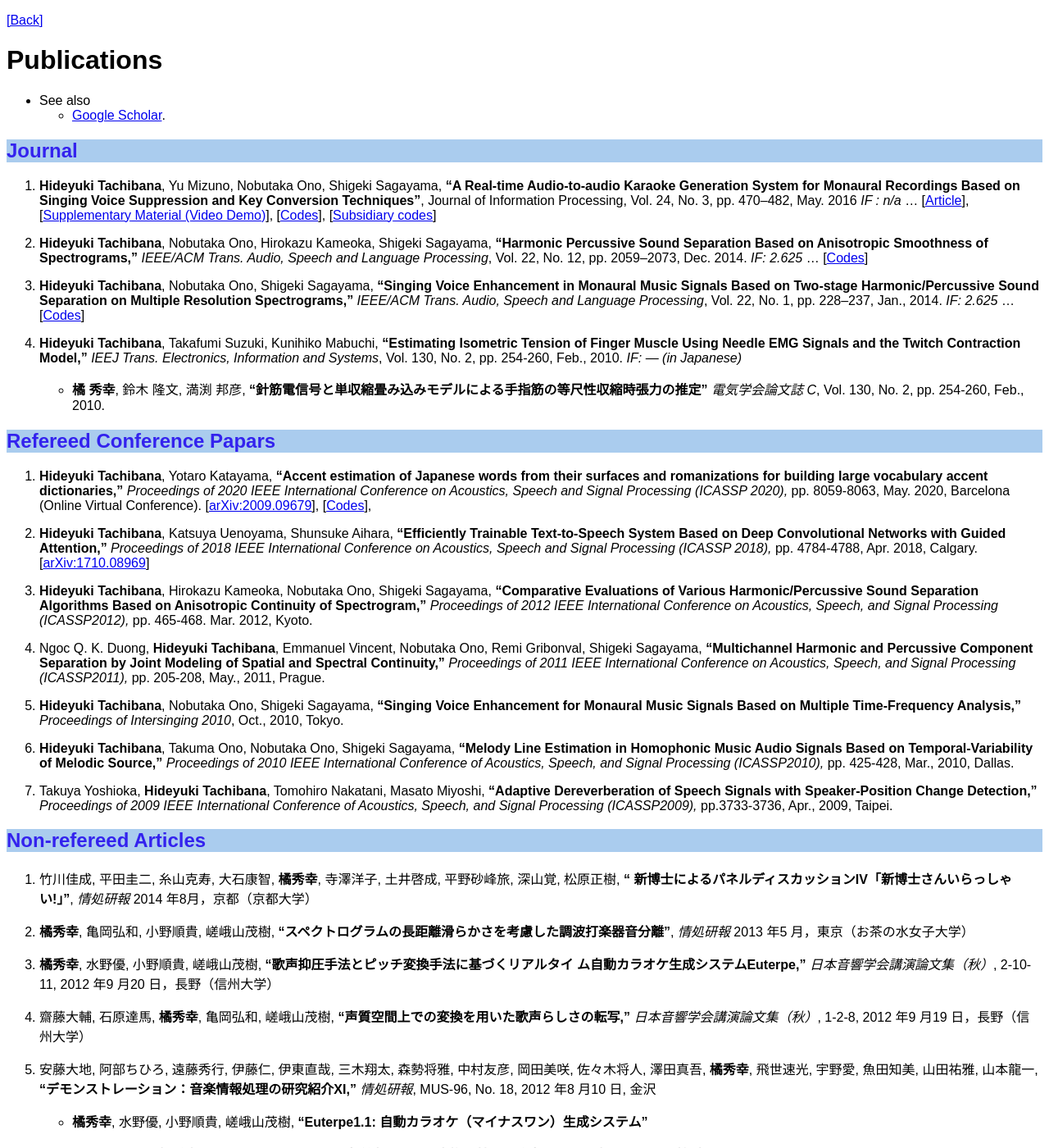
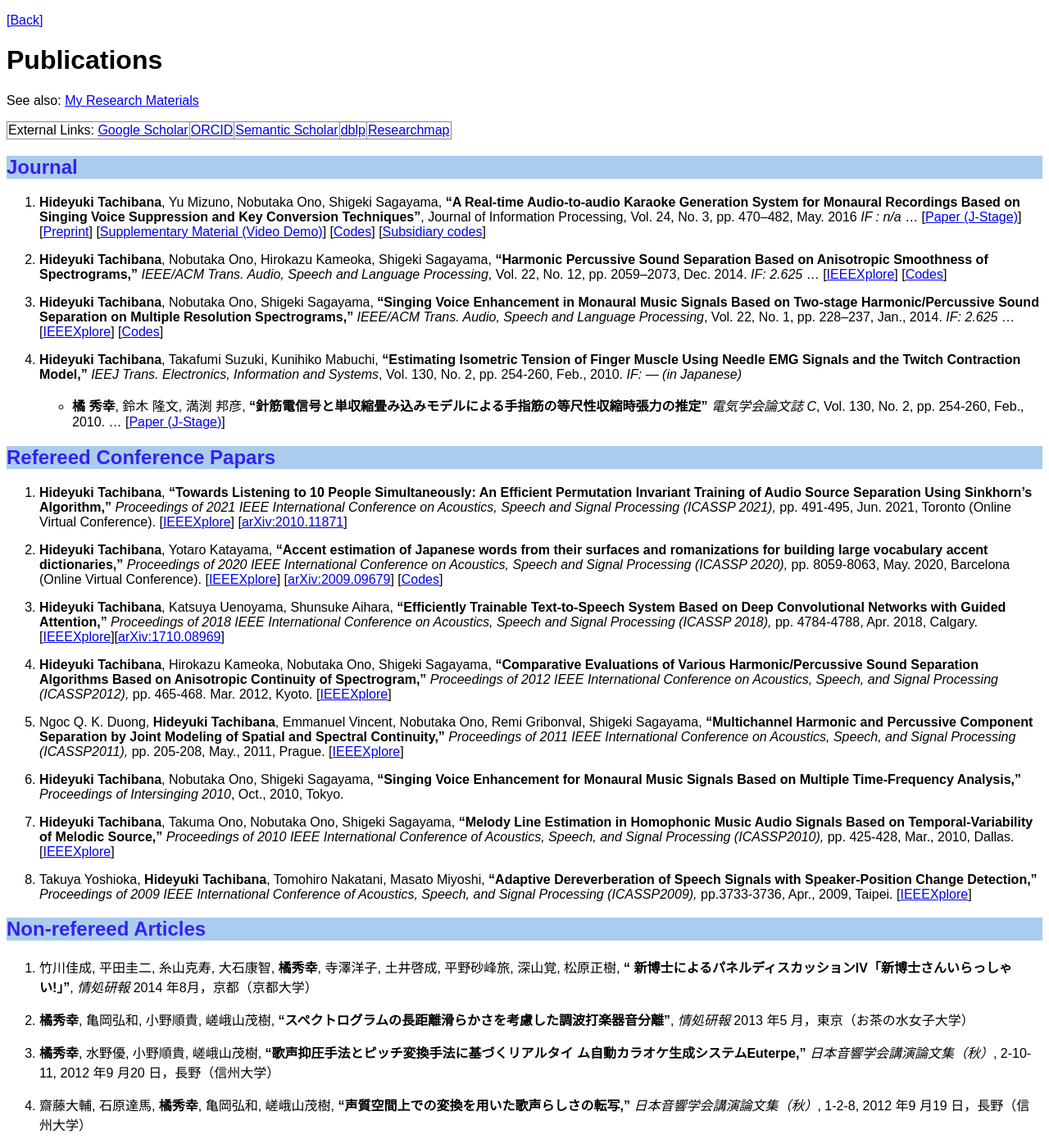
Before and after one commit to tachi-hi/tachi-hi.github.io, a Jekyll site: the page built from publications.md, in a window 1280 px wide and 1400 px high. Shown: the whole window at 82% size. Built offline with Jekyll 4.4.1, drawn with Linux system fonts in a browser that asks for light colours.

Commit message:
add paper links

```diff
--- a/publications.md
+++ b/publications.md
@@ -7,58 +7,74 @@ title: Publications
 
 # Publications
 
-- See also
-   - [Google Scholar](https://scholar.google.co.jp/citations?user=wAXtttwAAAAJ).
+See also: [My Research Materials](https://tachi-hi.github.io/research/)
+
+External Links: [Google Scholar](https://scholar.google.co.jp/citations?user=wAXtttwAAAAJ) | [ORCID](https://orcid.org/0000-0001-5162-1294) | [Semantic Scholar](https://www.semanticscholar.org/author/Hideyuki-Tachibana/29876981) | [dblp](https://dblp.org/pid/20/8053.html) | [Researchmap](https://researchmap.jp/tachi-hi/)
 
 ## Journal
 1. **Hideyuki Tachibana**, Yu Mizuno, Nobutaka Ono, Shigeki Sagayama,
 **"A Real-time Audio-to-audio Karaoke Generation System for Monaural Recordings Based on Singing Voice Suppression and Key Conversion Techniques"**, Journal of Information Processing, Vol. 24, No. 3, pp. 470--482, May. 2016 *IF : n/a*
-... [[Article](http://id.nii.ac.jp/1001/00160331/)],
-[[Supplementary Material (Video Demo)](http://id.nii.ac.jp/1012/00000006/)],
-[[Codes](https://github.com/tachi-hi/euterpe)],
+... [[Paper (J-Stage)](https://doi.org/10.2197/ipsjjip.24.470)]
+[[Preprint](http://id.nii.ac.jp/1001/00160331/)]
+[[Supplementary Material (Video Demo)](http://id.nii.ac.jp/1012/00000006/)]
+[[Codes](https://github.com/tachi-hi/euterpe)]
 [[Subsidiary codes](https://github.com/tachi-hi/temperament4fft)]
 
 1. **Hideyuki Tachibana**, Nobutaka Ono, Hirokazu Kameoka, Shigeki Sagayama,
 **"Harmonic Percussive Sound Separation Based on Anisotropic Smoothness of Spectrograms,"**
 *IEEE/ACM Trans. Audio, Speech and Language Processing*,
 Vol. 22, No. 12, pp. 2059--2073, Dec. 2014. *IF: 2.625*
-... [[Codes](https://github.com/tachi-hi/HPSS)]
+... [[IEEEXplore](https://doi.org/10.1109/TASLP.2014.2351131)]
+[[Codes](https://github.com/tachi-hi/HPSS)]
 
 1. **Hideyuki Tachibana**, Nobutaka Ono, Shigeki Sagayama,
 **"Singing Voice Enhancement in Monaural Music Signals Based on Two-stage Harmonic/Percussive Sound Separation on Multiple Resolution Spectrograms,"**
 *IEEE/ACM Trans. Audio, Speech and Language Processing*,
 Vol. 22, No. 1, pp. 228--237, Jan., 2014. *IF: 2.625*
-... [[Codes](https://github.com/tachi-hi/slidingHPSS)]
+... [[IEEEXplore](https://doi.org/10.1109/TASLP.2013.2287052)]
+[[Codes](https://github.com/tachi-hi/slidingHPSS)]
 
 1. **Hideyuki Tachibana**, Takafumi Suzuki, Kunihiko Mabuchi,
 **"Estimating Isometric Tension of Finger Muscle Using Needle EMG Signals and the Twitch Contraction Model,"**
 *IEEJ Trans. Electronics, Information and Systems*,
 Vol. 130, No. 2, pp. 254-260, Feb., 2010. *IF: ---* *(in Japanese)*
    + **橘 秀幸**, 鈴木 隆文, 満渕 邦彦, **"針筋電信号と単収縮畳み込みモデルによる手指筋の等尺性収縮時張力の推定"** *電気学会論文誌 C*, Vol. 130, No. 2, pp. 254-260, Feb., 2010.
+... [[Paper (J-Stage)](https://www.jstage.jst.go.jp/article/ieejeiss/130/2/130_2_254/_article/-char/ja/)]
 
 ## Refereed Conference Papars
+1. **Hideyuki Tachibana**,
+**"Towards Listening to 10 People Simultaneously: An Efficient Permutation Invariant Training of Audio Source Separation Using Sinkhorn's Algorithm,"**
+*Proceedings of 2021 IEEE International Conference on Acoustics, Speech and Signal Processing (ICASSP 2021),*
+pp. 491-495, Jun. 2021, Toronto (Online Virtual Conference).
+[[IEEEXplore](https://doi.org/10.1109/ICASSP39728.2021.9414508)]
+[[arXiv:2010.11871](https://arxiv.org/abs/2010.11871)]
+
+
 1. **Hideyuki Tachibana**, Yotaro Katayama,
 **"Accent estimation of Japanese words from their surfaces and romanizations for building large vocabulary accent dictionaries,"**
 *Proceedings of 2020 IEEE International Conference on Acoustics, Speech and Signal Processing (ICASSP 2020),*
 pp. 8059-8063, May. 2020, Barcelona (Online Virtual Conference).
-[[arXiv:2009.09679](https://arxiv.org/abs/2009.09679)],
-[[Codes](https://github.com/PKSHATechnology-Research/tdmelodic)],
+[[IEEEXplore](https://doi.org/10.1109/ICASSP40776.2020.9054081)]
+[[arXiv:2009.09679](https://arxiv.org/abs/2009.09679)]
+[[Codes](https://github.com/PKSHATechnology-Research/tdmelodic)]
 
 1. **Hideyuki Tachibana**, Katsuya Uenoyama, Shunsuke Aihara,
 **"Efficiently Trainable Text-to-Speech System Based on Deep Convolutional Networks with Guided Attention,"**
 *Proceedings of 2018 IEEE International Conference on Acoustics, Speech and Signal Processing (ICASSP 2018),*
 pp. 4784-4788, Apr. 2018, Calgary.
-[[arXiv:1710.08969](https://arxiv.org/abs/1710.08969)]
+[[IEEEXplore](https://doi.org/10.1109/ICASSP.2018.8461829)][[arXiv:1710.08969](https://arxiv.org/abs/1710.08969)]
 
 1. **Hideyuki Tachibana**, Hirokazu Kameoka, Nobutaka Ono, Shigeki Sagayama,
 **"Comparative Evaluations of Various Harmonic/Percussive Sound Separation Algorithms Based on Anisotropic Continuity of Spectrogram,"**
 *Proceedings of 2012 IEEE International Conference on Acoustics, Speech, and Signal Processing (ICASSP2012),*
 pp. 465-468. Mar. 2012, Kyoto.
+[[IEEEXplore](https://doi.org/10.1109/ICASSP.2012.6287917)]
 
 1. Ngoc Q. K. Duong, **Hideyuki Tachibana**, Emmanuel Vincent, Nobutaka Ono, Remi Gribonval, Shigeki Sagayama,
 **"Multichannel Harmonic and Percussive Component Separation by Joint Modeling of Spatial and Spectral Continuity,"**
 *Proceedings of 2011 IEEE International Conference on Acoustics, Speech, and Signal Processing (ICASSP2011),*
  pp. 205-208, May., 2011, Prague.
+[[IEEEXplore](https://doi.org/10.1109/ICASSP.2011.5946376)]
 
 1. **Hideyuki Tachibana**, Nobutaka Ono, Shigeki Sagayama,
 **"Singing Voice Enhancement for Monaural Music Signals Based on Multiple Time-Frequency Analysis,"**
@@ -68,11 +84,13 @@ pp. 465-468. Mar. 2012, Kyoto.
 **"Melody Line Estimation in Homophonic Music Audio Signals Based on Temporal-Variability of Melodic Source,"**
 *Proceedings of 2010 IEEE International Conference of Acoustics, Speech, and Signal Processing (ICASSP2010),*
  pp. 425-428, Mar., 2010, Dallas.
+[[IEEEXplore](https://doi.org/10.1109/ICASSP.2010.5495764)]
 
 1. Takuya Yoshioka, **Hideyuki Tachibana**, Tomohiro Nakatani, Masato Miyoshi,
 **"Adaptive Dereverberation of Speech Signals with Speaker-Position Change Detection,"**
 *Proceedings of 2009 IEEE International Conference of Acoustics, Speech, and Signal Processing (ICASSP2009),*
 pp.3733-3736, Apr., 2009, Taipei.
+[[IEEEXplore](https://doi.org/10.1109/ICASSP.2009.4960438)]
 
 ## Non-refereed Articles
 
```
